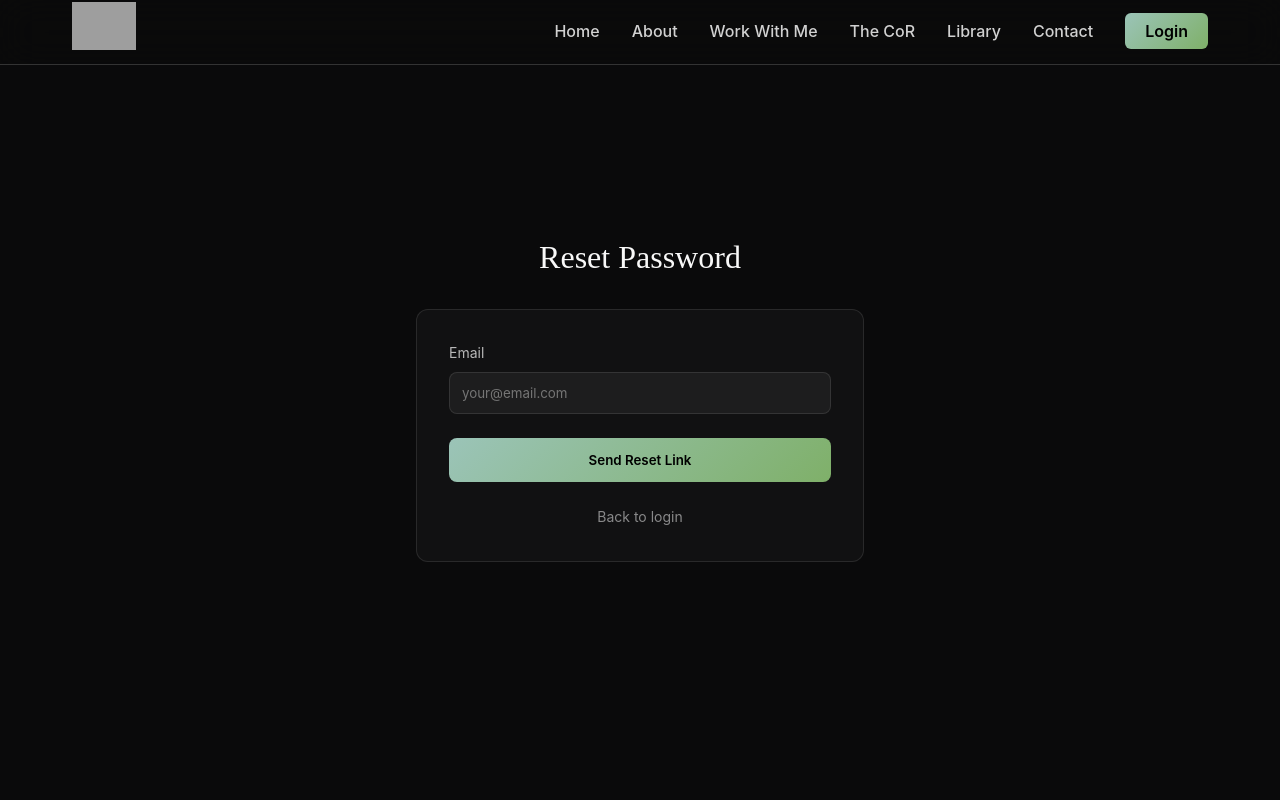
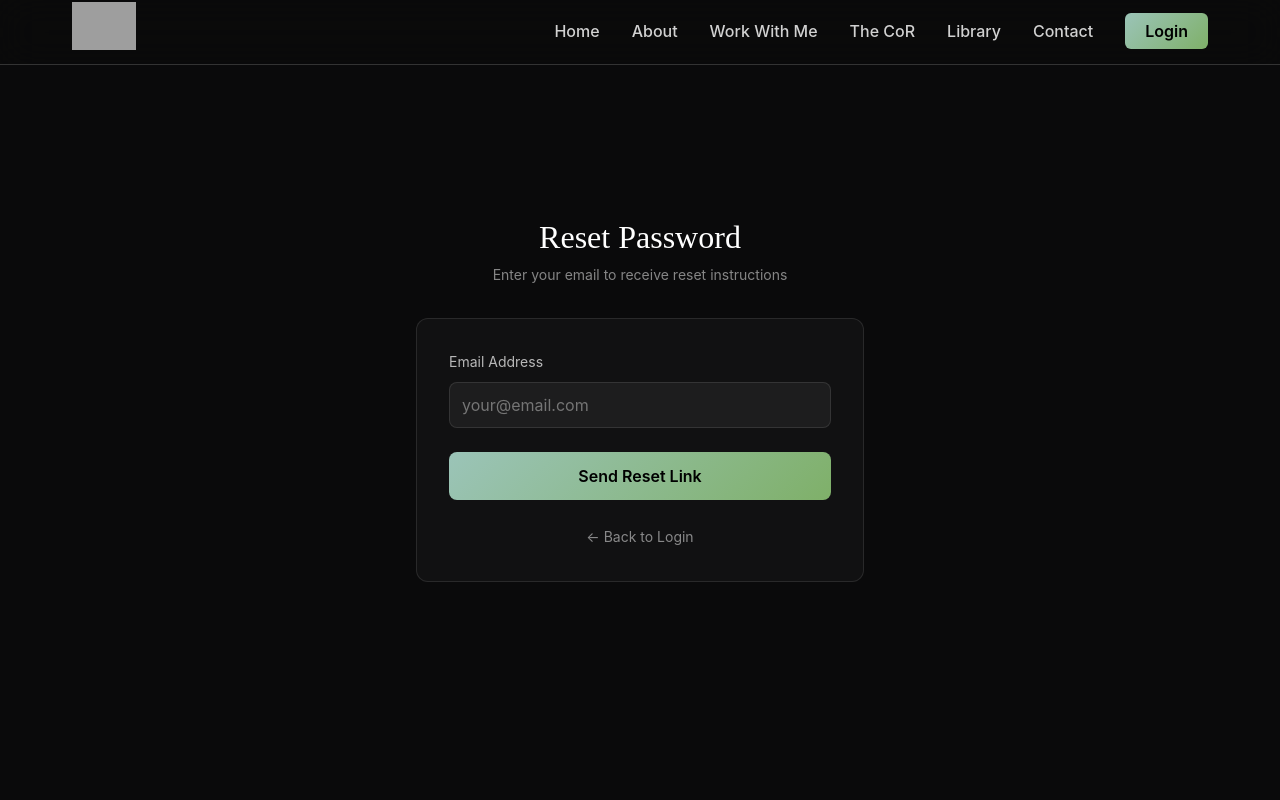
Before and after one commit to Your-True-North/true-north-websiteV2, a Next.js app: page /auth/reset-password in a window 1280 px wide. Shown: the top 800 px of the page. Built offline with nearby package versions, Linux system fonts and the light colour scheme; grey boxes are pictures that could not be loaded.

Commit message:
Update reset password request page

```diff
--- a/app/auth/reset-password/page.tsx
+++ b/app/auth/reset-password/page.tsx
@@ -14,7 +14,7 @@ export default function ResetPasswordPage() {
     setLoading(true)
 
     try {
-      const res = await fetch('/api/auth/reset-password', {
+      const res = await fetch('/api/auth/request-reset', {
         method: 'POST',
         headers: { 'Content-Type': 'application/json' },
         body: JSON.stringify({ email })
@@ -37,16 +37,20 @@ export default function ResetPasswordPage() {
   return (
     <div style={{ minHeight: '100vh', background: '#0a0a0b', display: 'flex', alignItems: 'center', justifyContent: 'center', padding: '2rem' }}>
       <div style={{ maxWidth: '28rem', width: '100%' }}>
-        <Link href="/auth/login" style={{ display: 'block', textAlign: 'center', marginBottom: '2rem', color: '#fff', textDecoration: 'none' }}>
-          <h1 style={{ fontSize: '2rem', fontWeight: 300, marginBottom: '0.5rem' }}>Reset Password</h1>
-        </Link>
+        <div style={{ textAlign: 'center', marginBottom: '2rem' }}>
+          <h1 style={{ fontSize: '2rem', fontWeight: 300, color: '#fff', marginBottom: '0.5rem' }}>Reset Password</h1>
+          <p style={{ color: 'rgba(255, 255, 255, 0.5)', fontSize: '0.875rem' }}>Enter your email to receive reset instructions</p>
+        </div>
 
         {sent ? (
           <div style={{ background: 'rgba(255, 255, 255, 0.03)', border: '1px solid rgba(255, 255, 255, 0.1)', borderRadius: '12px', padding: '2rem', textAlign: 'center' }}>
-            <p style={{ color: 'rgba(255, 255, 255, 0.9)', marginBottom: '1rem' }}>Check your email</p>
-            <p style={{ color: 'rgba(255, 255, 255, 0.6)', fontSize: '0.875rem' }}>We've sent password reset instructions to {email}</p>
-            <Link href="/auth/login" style={{ display: 'inline-block', marginTop: '1.5rem', color: '#9bc4b8', textDecoration: 'none' }}>
-              Back to login
+            <div style={{ fontSize: '3rem', marginBottom: '1rem' }}>✓</div>
+            <p style={{ color: 'rgba(255, 255, 255, 0.9)', marginBottom: '0.5rem', fontSize: '1.25rem', fontWeight: 500 }}>Check your email</p>
+            <p style={{ color: 'rgba(255, 255, 255, 0.6)', fontSize: '0.875rem', marginBottom: '2rem' }}>
+              We've sent password reset instructions to<br/><strong style={{ color: '#9bc4b8' }}>{email}</strong>
+            </p>
+            <Link href="/auth/login" style={{ display: 'inline-block', padding: '0.75rem 1.5rem', background: 'linear-gradient(135deg, #9bc4b8, #7fb069)', color: '#000', fontWeight: 600, borderRadius: '8px', textDecoration: 'none' }}>
+              Back to Login
             </Link>
           </div>
         ) : (
@@ -58,29 +62,53 @@ export default function ResetPasswordPage() {
                 </div>
               )}
 
-              <label style={{ display: 'block', color: 'rgba(255, 255, 255, 0.7)', fontSize: '0.875rem', marginBottom: '0.5rem' }}>Email</label>
+              <div style={{ marginBottom: '1.5rem' }}>
+                <label style={{ display: 'block', color: 'rgba(255, 255, 255, 0.7)', fontSize: '0.875rem', marginBottom: '0.5rem' }}>Email Address</label>
                 <input
                   type="email"
                   value={email}
                   onChange={(e) => setEmail(e.target.value)}
                   required
                   disabled={loading}
-                style={{ width: '100%', padding: '0.75rem', background: 'rgba(255, 255, 255, 0.05)', border: '1px solid rgba(255, 255, 255, 0.1)', borderRadius: '8px', color: '#fff', marginBottom: '1.5rem' }}
+                  style={{
+                    width: '100%',
+                    padding: '0.75rem',
+                    background: 'rgba(255, 255, 255, 0.05)',
+                    border: '1px solid rgba(255, 255, 255, 0.1)',
+                    borderRadius: '8px',
+                    color: '#fff',
+                    fontSize: '1rem',
+                    outline: 'none'
+                  }}
                   placeholder="your@email.com"
                 />
+              </div>
 
               <button
                 type="submit"
                 disabled={loading}
-                style={{ width: '100%', padding: '0.875rem', background: 'linear-gradient(135deg, #9bc4b8, #7fb069)', color: '#000', fontWeight: 600, borderRadius: '8px', border: 'none', cursor: loading ? 'not-allowed' : 'pointer', opacity: loading ? 0.5 : 1 }}
+                style={{
+                  width: '100%',
+                  padding: '0.875rem',
+                  background: 'linear-gradient(135deg, #9bc4b8, #7fb069)',
+                  color: '#000',
+                  fontWeight: 600,
+                  fontSize: '1rem',
+                  borderRadius: '8px',
+                  border: 'none',
+                  cursor: loading ? 'not-allowed' : 'pointer',
+                  opacity: loading ? 0.5 : 1
+                }}
               >
                 {loading ? 'Sending...' : 'Send Reset Link'}
               </button>
             </form>
 
-            <Link href="/auth/login" style={{ display: 'block', textAlign: 'center', marginTop: '1.5rem', color: 'rgba(255, 255, 255, 0.5)', fontSize: '0.875rem', textDecoration: 'none' }}>
-              Back to login
+            <div style={{ textAlign: 'center', marginTop: '1.5rem' }}>
+              <Link href="/auth/login" style={{ color: 'rgba(255, 255, 255, 0.5)', fontSize: '0.875rem', textDecoration: 'none' }}>
+                ← Back to Login
               </Link>
+            </div>
           </div>
         )}
       </div>
```
Lines whose indentation alone changed are shown as unchanged.
